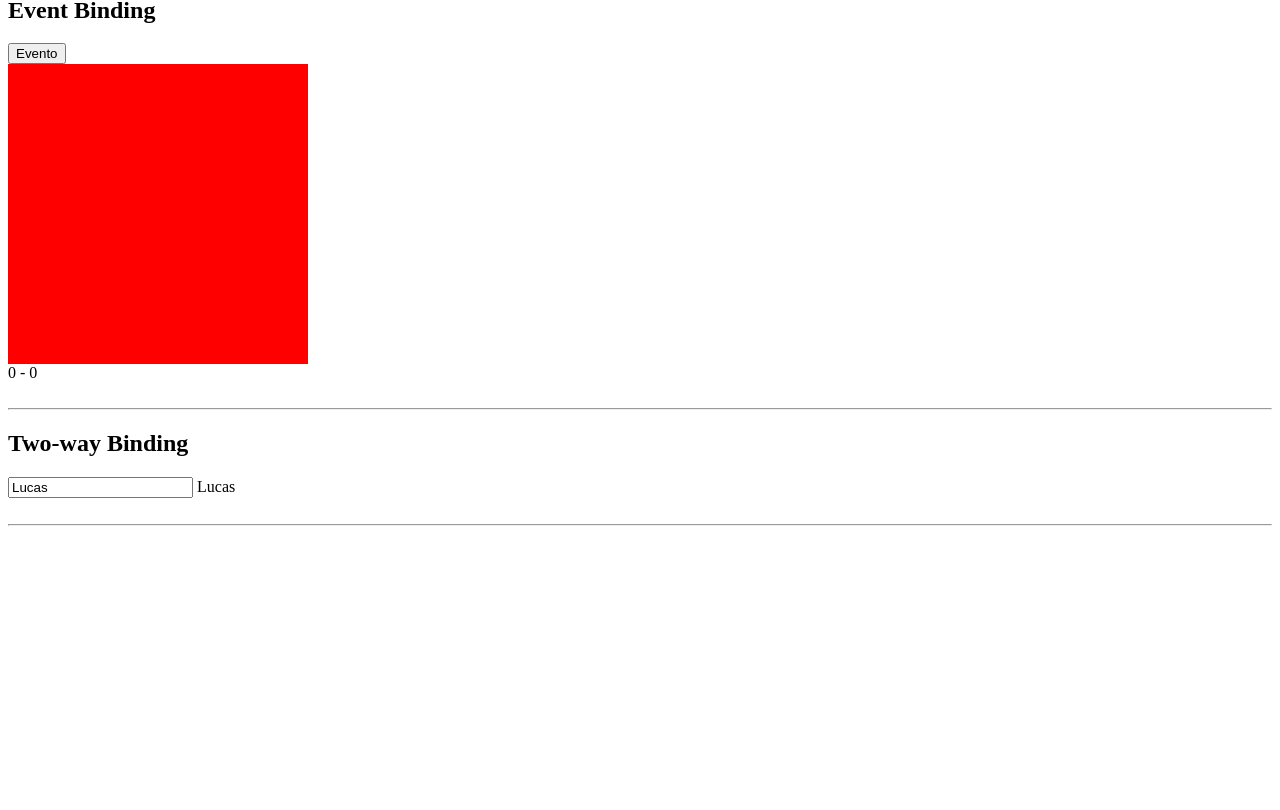
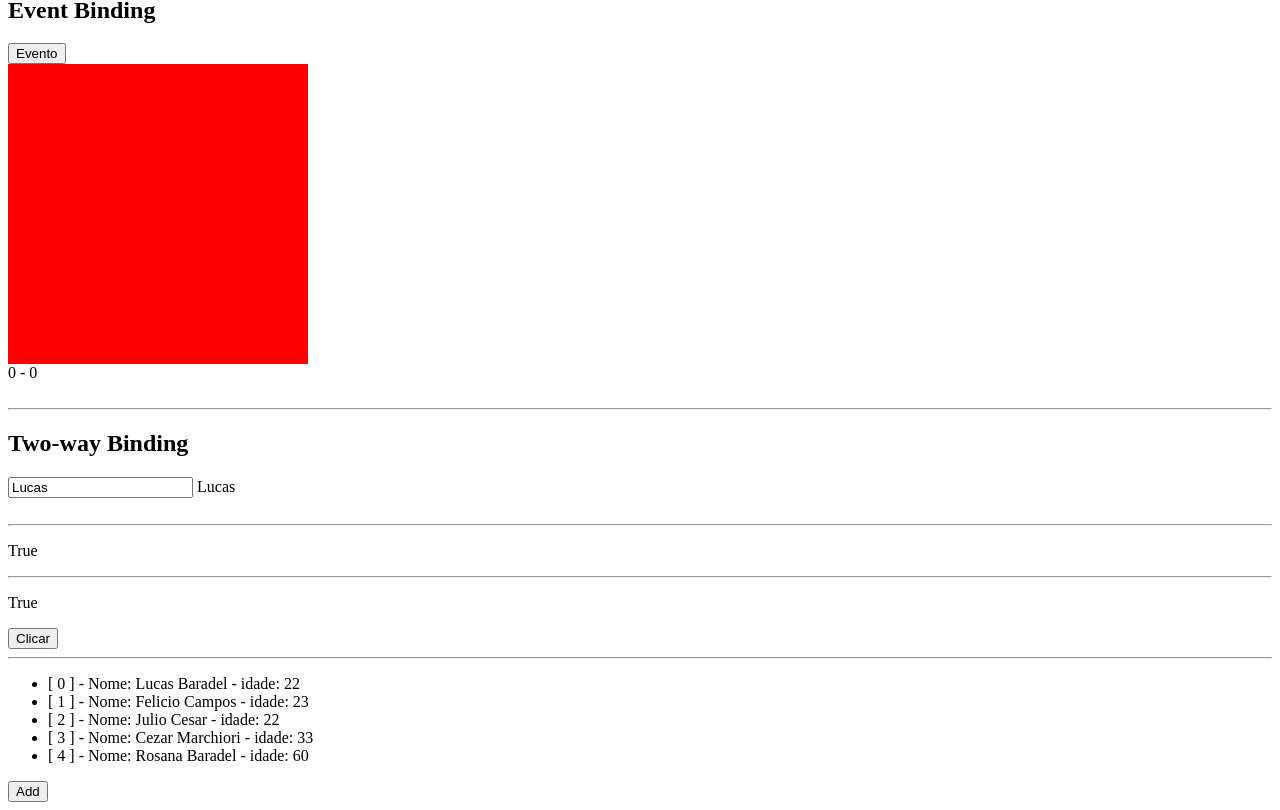
Before and after one commit to Lucbm99/angular-aulas, an Angular app: page / in a window 1280 px wide. Shown: the part 663-1473 px from the top of the page. Before the commit the page ends 1197 px from the top, so only its background shows below. Built offline with nearby package versions, Linux system fonts and the light colour scheme.

Commit message:
ngFor e ngIf

```diff
--- a/src/app/app.component.ts
+++ b/src/app/app.component.ts
@@ -4,6 +4,7 @@ import { Component, OnInit } from '@angular/core';
   selector: 'app-root',
   template: `
     <app-data-binding></app-data-binding>
+    <app-diretivas-estruturais></app-diretivas-estruturais>
     <router-outlet></router-outlet>
   `
 })
--- a/src/app/app.module.ts
+++ b/src/app/app.module.ts
@@ -6,12 +6,14 @@ import { AppRoutingModule } from './app-routing.module';
 import { AppComponent } from './app.component';
 import { TitleComponent } from './title/title.component';
 import { DataBindingComponent } from './data-binding/data-binding.component';
+import { DiretivasEstruturaisComponent } from './diretivas-estruturais/diretivas-estruturais.component';
 
 @NgModule({
   declarations: [
     AppComponent,
     TitleComponent,
-    DataBindingComponent
+    DataBindingComponent,
+    DiretivasEstruturaisComponent
   ],
   imports: [
     BrowserModule,
--- /dev/null
+++ b/src/app/diretivas-estruturais/diretivas-estruturais.component.html
@@ -0,0 +1,28 @@
+<p *ngIf="idade; else elseBlock">True</p>
+
+
+<ng-template #elseBlock>
+    <p>False</p>
+</ng-template>
+
+<hr>
+
+<p *ngIf="idadeClick">
+    True
+</p>
+
+<p *ngIf="!idadeClick">
+    False
+</p>
+
+<button (click)="onClick()">Clicar</button>
+
+<hr>
+
+<ul>
+    <li *ngFor="let item of list; let i = index;" (click)="onClickEventList(i)">
+        [ {{i}} ] - Nome: {{ item.nome }} - idade: {{ item.idade }}
+    </li>
+</ul>
+
+<button (click)="onClickAddList()">Add</button>
--- /dev/null
+++ b/src/app/diretivas-estruturais/diretivas-estruturais.component.ts
@@ -0,0 +1,46 @@
+import { Component, OnInit } from '@angular/core';
+
+@Component({
+  selector: 'app-diretivas-estruturais',
+  templateUrl: './diretivas-estruturais.component.html',
+  styleUrls: ['./diretivas-estruturais.component.scss']
+})
+export class DiretivasEstruturaisComponent implements OnInit {
+
+  public idade: boolean = true;
+  public idadeClick: boolean = true;
+
+  public list: Array<{ nome: string, idade: number}> = [
+    { nome: "Lucas Baradel", idade: 22 },
+    { nome: "Felicio Campos", idade: 23 },
+    { nome: "Julio Cesar", idade: 22},
+    { nome: "Cezar Marchiori", idade: 33 },
+    { nome: "Rosana Baradel", idade: 60 },
+  ];
+
+  constructor() { }
+
+  ngOnInit(): void {
+
+    setInterval( () => {
+      this.idade ?
+        this.idade = false :
+        this.idade = true;
+    }, 2000)
+  }
+
+  public onClick() {
+    this.idadeClick ?
+        this.idadeClick = false :
+        this.idadeClick = true;
+  }
+
+  public onClickAddList() {
+    this.list.push({ nome: "Fernanda", idade: 31 })
+  }
+
+  public onClickEventList(event: number) {
+    //remover um evento do array
+    this.list.splice(event, 1);
+  }
+}
```
Also changed, not shown: src/app/diretivas-estruturais/diretivas-estruturais.component.scss (added), 1 other file (tests, documents, lock files or other folders).
